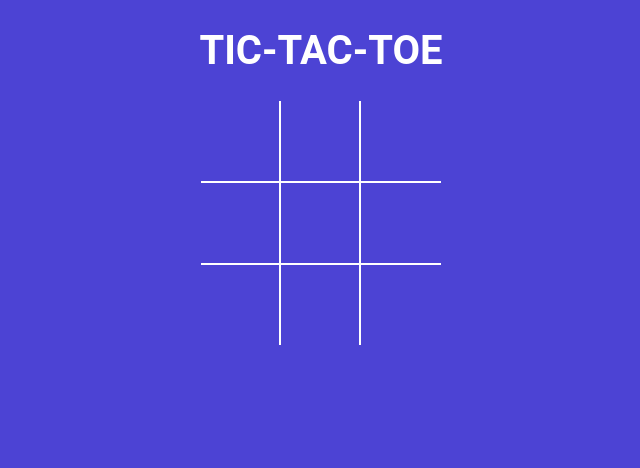
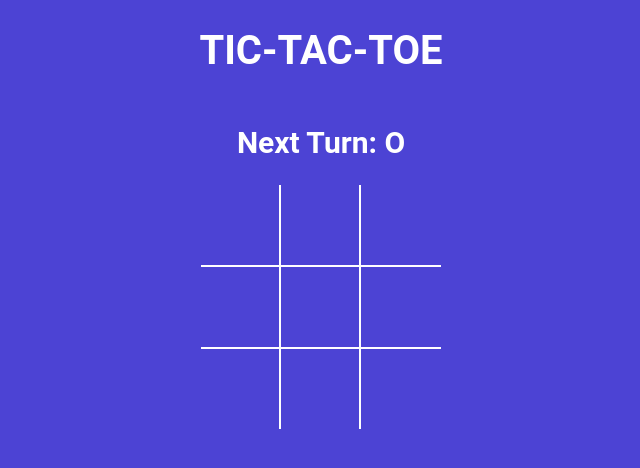
Before and after one commit to nikhil-sharma07/Tic-Tac-Toe, a React (Vite) app: page / in a window 1280 px wide. Shown: the top 468 px of the page, without its empty margins (319-959 px from the left). Built offline with nearby package versions, Linux system fonts and the light colour scheme.

Commit message:
winner logic added

```diff
--- a/src/App.jsx
+++ b/src/App.jsx
@@ -1,12 +1,39 @@
-import React from "react";
+import React,{useState} from "react";
 import Board from "./components/Board";
 import "./styles/root.scss";
+import { calculateWinner } from "./helpers";
 
 const App=()=>{
+  const [board, setBoard] = useState(Array(9).fill(null));
+  const [turnX, setX] = useState(false);
+  const winner=calculateWinner(board);
+
+  const message=winner?`Winner is ${winner}`: `Next Turn: ${turnX ? 'X':'O'}`;
+
+const handleSquareClick = (position) => {
+  if(board[position] || winner){
+    return;
+  }
+
+  const newState=board.map((el,pos)=>{
+    if(pos==position){
+      return turnX ? 'X':'O';
+    }
+    return el;
+  });
+
+  setBoard(newState);
+  if(turnX){
+    setX(false);
+  }else{
+    setX(true);
+  }
+};
   return(
     <div className="app">
     <h1>TIC-TAC-TOE</h1>
-    <Board/>
+    <h2>{message}</h2>
+    <Board board={board} handleSquareClick={handleSquareClick}/>
     </div>
   );
 };
--- a/src/components/Board.jsx
+++ b/src/components/Board.jsx
@@ -1,31 +1,7 @@
-import React,{useState} from 'react'
+import React from 'react'
 import Square from './Square'
 
-const Board = () => {
-  const [board, setBoard] = useState(Array(9).fill(null));
-  const [turnX, setX] = useState(false);
-
-const handleSquareClick = (position) => {
-  if(board[position]){
-    return;
-  }
-
-  const newState=board.map((el,pos)=>{
-    if(pos==position){
-      return turnX ? 'X':'O';
-    }
-    return el;
-  });
-
-  setBoard(newState);
-  if(turnX){
-    setX(false);
-  }else{
-    setX(true);
-  }
-};
-
-
+const Board = ({board, handleSquareClick}) => {
 const renderSquare=(position)=>{
   return (
     <Square
--- /dev/null
+++ b/src/helpers.jsx
@@ -0,0 +1,19 @@
+export function calculateWinner(squares) {
+    const lines = [
+      [0, 1, 2],
+      [3, 4, 5],
+      [6, 7, 8],
+      [0, 3, 6],
+      [1, 4, 7],
+      [2, 5, 8],
+      [0, 4, 8],
+      [2, 4, 6],
+    ];
+    for (let i = 0; i < lines.length; i++) {
+      const [a, b, c] = lines[i];
+      if (squares[a] && squares[a] === squares[b] && squares[a] === squares[c]) {
+        return squares[a];
+      }
+    }
+    return null;
+  }
```
